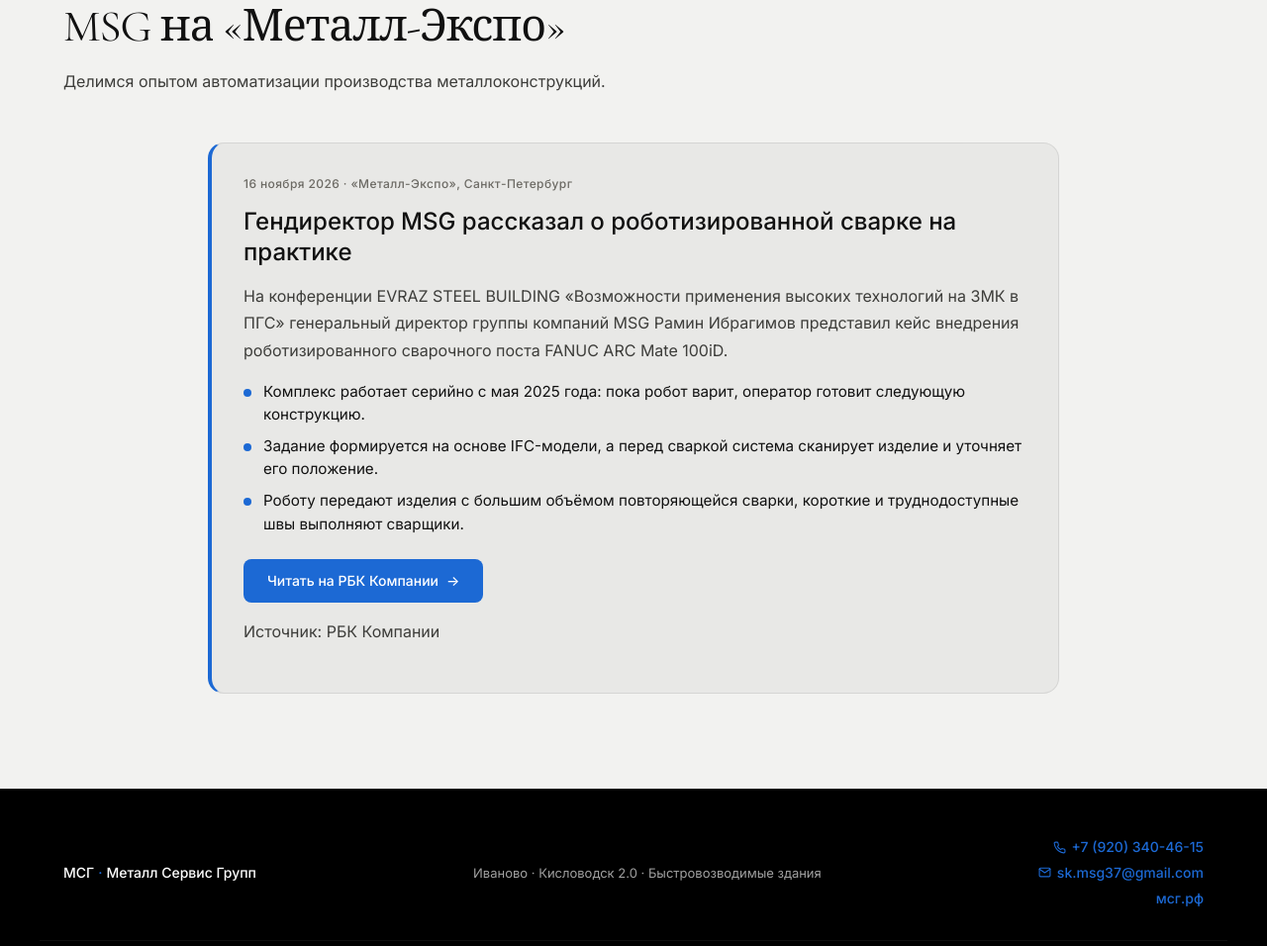
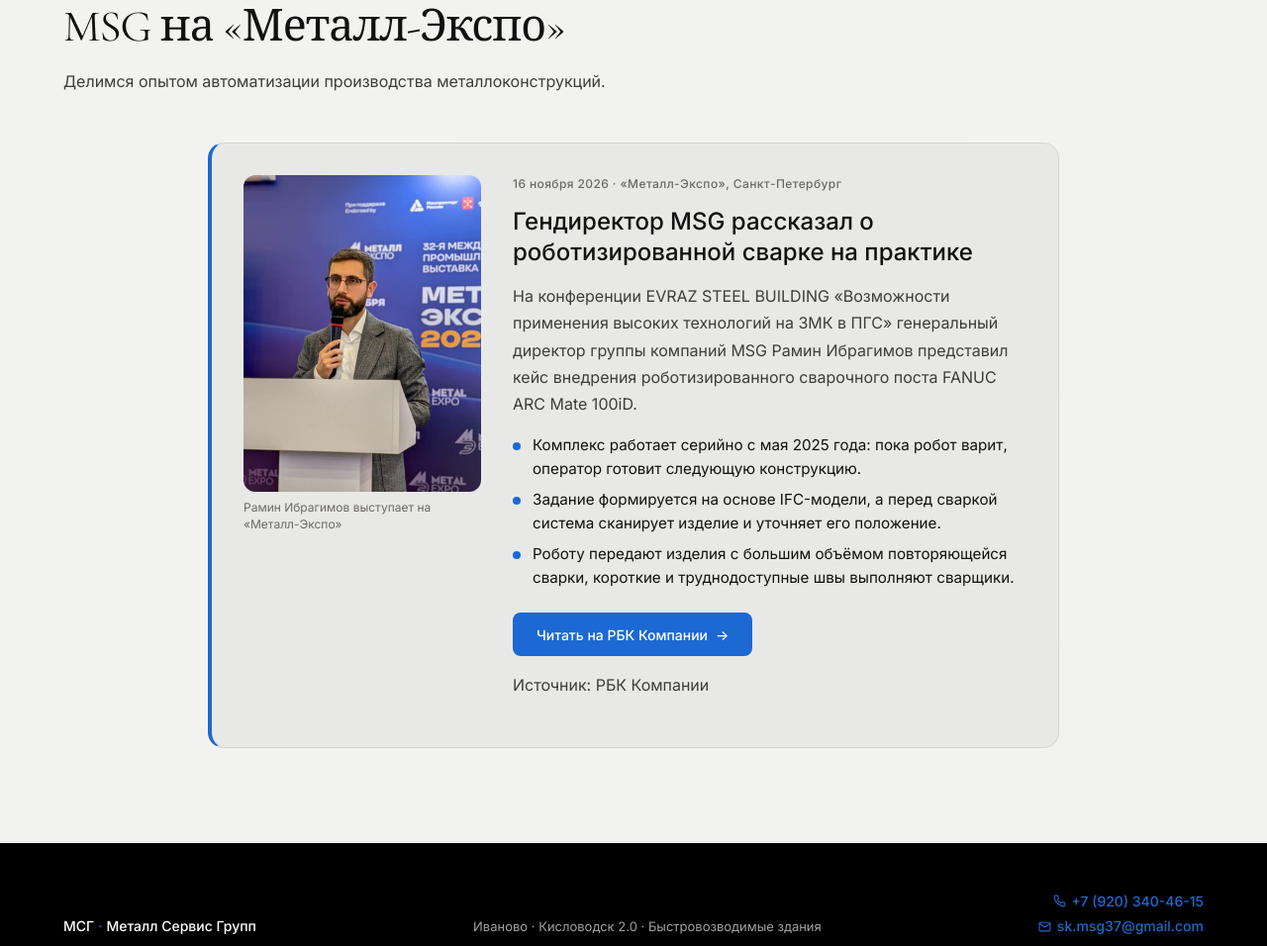
Before and after one commit to PG37-M/kislovodsk-2.0-landing, a plain HTML site: page index.html in a window 1280 px wide. Shown: the part 10863-11819 px from the top of the page at 99% size. Drawn offline with nearby package versions, Linux system fonts and the light colour scheme; no server answers.

Commit message:
Add speaker photo to Metal-Expo news card
Co-Authored-By: Claude Sonnet 5.5 <noreply@anthropic.com>

```diff
--- a/index.html
+++ b/index.html
@@ -580,7 +580,14 @@
   }
   .news-link:hover { background: var(--coral-dark); }
   .news-src { margin: var(--sp-md) 0 0; font-size: 12px; color: var(--muted-dark); }
-  @media (max-width: 600px) { .news-card { padding: var(--sp-lg); } }
+  .news-card { display: grid; grid-template-columns: 240px 1fr; gap: var(--sp-xl); align-items: start; }
+  .news-photo { margin: 0; }
+  .news-photo img { display: block; width: 100%; height: auto; aspect-ratio: 3 / 4; object-fit: cover; object-position: 50% 20%; border-radius: var(--r-lg); }
+  .news-photo figcaption { margin-top: 8px; font-size: 12px; line-height: 1.4; color: var(--muted-dark); }
+  @media (max-width: 760px) {
+    .news-card { grid-template-columns: 1fr; gap: var(--sp-lg); padding: var(--sp-lg); }
+    .news-photo img { aspect-ratio: 4 / 3; object-position: 50% 25%; }
+  }
 
   /* === БАННЕР ВЫСТАВКИ — под hero === */
   .expo-banner { padding: var(--sp-lg) 0; background: var(--canvas); }
@@ -1570,6 +1577,11 @@
       <p class="section-sub">Делимся опытом автоматизации производства металлоконструкций.</p>
     </div>
     <article class="news-card reveal">
+      <figure class="news-photo">
+        <img src="images/news-metallexpo-2026.jpg" alt="Рамин Ибрагимов, генеральный директор группы компаний MSG, выступает на конференции на выставке «Металл-Экспо»" width="720" height="1278" loading="lazy">
+        <figcaption>Рамин Ибрагимов выступает на «Металл-Экспо»</figcaption>
+      </figure>
+      <div class="news-body">
       <div class="news-meta">16 ноября 2026 · «Металл-Экспо», Санкт-Петербург</div>
       <h3>Гендиректор MSG рассказал о роботизированной сварке на практике</h3>
       <p>На конференции EVRAZ STEEL BUILDING «Возможности применения высоких технологий на ЗМК в ПГС» генеральный директор группы компаний MSG Рамин Ибрагимов представил кейс внедрения роботизированного сварочного поста FANUC ARC Mate 100iD.</p>
@@ -1580,6 +1592,7 @@
       </ul>
       <a class="news-link" href="https://companies.rbc.ru/news/j7qWOMNlG6/esb-obsudil-na-metall-ekspo-put-k-umnomu-zavodu/" target="_blank" rel="noopener noreferrer">Читать на РБК Компании <span aria-hidden="true">→</span></a>
       <p class="news-src">Источник: РБК Компании</p>
+      </div>
     </article>
   </div>
 </section>
```
Also changed, not shown: images/news-metallexpo-2026.jpg (added).
